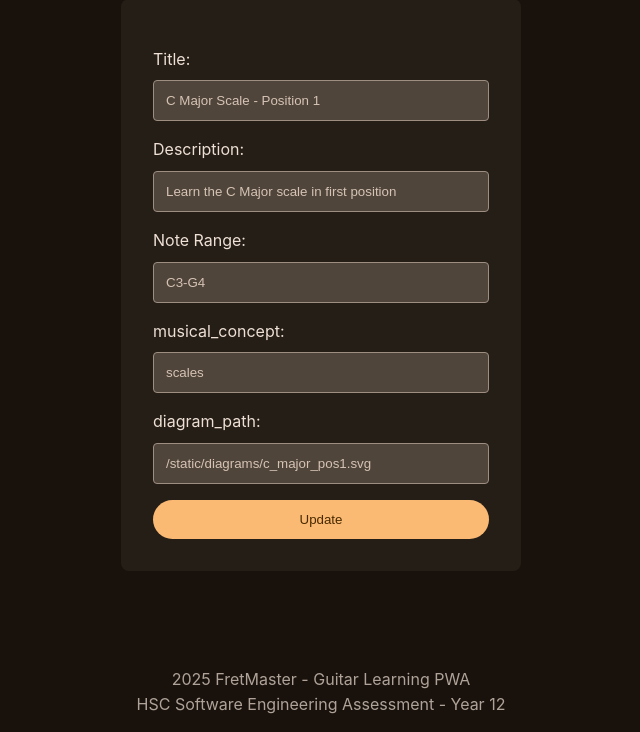
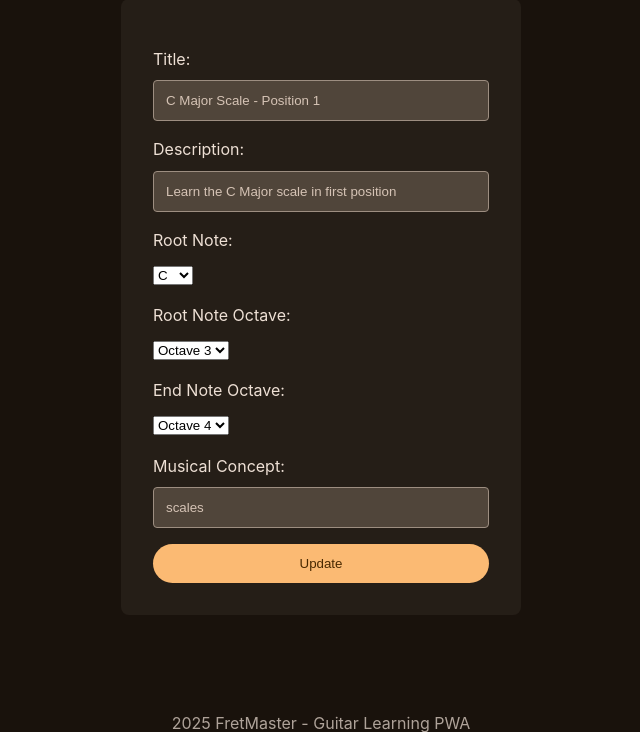
Before and after one commit to TheRatDefence/FretMaster-PWA--SWE-Assessment, a Flask app: page /exercises/1/edit in a window 1280 px wide. Shown: the part 174-906 px from the top of the page, without its empty margins (319-959 px from the left). Run offline with Flask 3, Linux system fonts and the light colour scheme; the visitor is signed in with stand-in values (Sample User, id 1); data comes from the database, SQL or seed files in the repository.

Commit message:
Added automatic diagram creation to exercise create and edit

```diff
--- a/app.py
+++ b/app.py
@@ -1,6 +1,9 @@
 import sys
 from pathlib import Path
 import os
+from tokenize import endpats
+
+from utils.generate_assets import create_diagram
 
 # Add the project root to Python path (fixes Windows import issues)
 sys.path.insert(0, str(Path(__file__).parent))
@@ -211,10 +214,18 @@
     if request.method == "POST":
         title = request.form['title']
         description = request.form['description']
-        note_range = request.form['note_range']
+
+        root_note_name = request.form['root_note_name']
+        root_note_octave = request.form['root_note_octave']
+        end_note_octave = request.form['end_note_octave']
+        note_range = root_note_name + root_note_octave + "-" + root_note_name + end_note_octave
+
         musical_concept = request.form['musical_concept']
-        svg_diagram_path = request.form['svg_diagram_path']
         user = session.get('user_id')
+
+        diagram = create_diagram(target_note=root_note_name + root_note_octave)  # Doesn't use end_note_octave yet
+        # URL-encode the filename to handle special characters like # in note names
+        svg_diagram_path = f"/static/diagrams/{diagram.name.replace('#', '%23')}"
 
         if not create_exercise(title, description, note_range, musical_concept, svg_diagram_path, user):
             flash('An exercise with that name already exists, please choose a new one', 'error')
@@ -239,16 +250,31 @@
     if request.method == "POST":
         title = request.form['title']
         description = request.form['description']
-        note_range = request.form['note_range']
+
+        root_note_name = request.form['root_note_name']
+        root_note_octave = request.form['root_note_octave']
+        end_note_octave = request.form['end_note_octave']
+        note_range = root_note_name + root_note_octave + "-" + root_note_name + end_note_octave
+
         musical_concept = request.form['musical_concept']
-        diagram_path = request.form['diagram_path']
 
-        if not update_exercise(exercise_id, title, description, note_range, musical_concept, diagram_path):
+        diagram = create_diagram(target_note=root_note_name + root_note_octave)  # Doesn't use end_note_octave yet
+        svg_diagram_path = f"/static/diagrams/{diagram.name.replace('#', '%23')}"
+
+        if not update_exercise(exercise_id, title, description, note_range, musical_concept, svg_diagram_path):
             flash('An exercise with that name already exists, please choose a new one', 'error')
             return render_template('exercises/edit.html', exercise=exercise)
         return redirect(url_for('exercise_detail', exercise_id=exercise_id))
     else:
-        return render_template('exercises/edit.html', exercise=exercise)
+        parts = exercise['note_range'].split("-")
+        root_note_name = parts[0][:-1]
+        root_note_octave = parts[0][-1]
+        end_note_octave = parts[1][-1]
+
+        return render_template('exercises/edit.html', exercise=exercise,
+                              root_note_name=root_note_name,
+                              root_note_octave=root_note_octave,
+                              end_note_octave=end_note_octave)
 
 # Delete an exercise - ADMIN ONLY
 @app.route('/exercises/<int:exercise_id>/delete', methods=['POST'])
@@ -299,7 +325,8 @@
         return redirect(url_for('sessions'))
 
     else:
-        return render_template('sessions/create.html', exercises=exercises)
+        preselected_exercise = request.args.get('exercise_id')
+        return render_template('sessions/create.html', exercises=exercises, preselected_exercise=preselected_exercise)
 
 # Edit session - LOGGED IN ONLY
 @app.route('/sessions/<int:session_id>/edit', methods=['GET', 'POST'])
--- a/templates/exercises/detail.html
+++ b/templates/exercises/detail.html
@@ -17,7 +17,12 @@
         {% endif %}
 
         <p class="date">Created: {{ exercise.created_at }}</p>
+        <img src="{{ exercise.svg_diagram_path }}">
     </div>
+
+    <a href="{{ url_for('create_session_route', exercise_id=exercise.id) }}">
+        <button>Practice This Exercise</button>
+    </a>
 
     {% if session.get('is_admin') == 1 %}
         <a href="{{ url_for('edit_exercise_route', exercise_id=exercise.id) }}">
--- a/templates/exercises/edit.html
+++ b/templates/exercises/edit.html
@@ -14,14 +14,40 @@
         <label for="description">Description:</label>
         <input type="text" name="description" value="{{ exercise.description }}">
 
-        <label for="note_range">Note Range:</label>
-        <input type="text" name="note_range" value="{{ exercise.note_range }}">
+        <label for="root_note_name">Root Note:</label>
+        <select name="root_note_name" required>
+            <option value="C" {% if root_note_name == 'C' %}selected{% endif %}>C</option>
+            <option value="C#" {% if root_note_name == 'C#' %}selected{% endif %}>C#</option>
+            <option value="D" {% if root_note_name == 'D' %}selected{% endif %}>D</option>
+            <option value="D#" {% if root_note_name == 'D#' %}selected{% endif %}>D#</option>
+            <option value="E" {% if root_note_name == 'E' %}selected{% endif %}>E</option>
+            <option value="F" {% if root_note_name == 'F' %}selected{% endif %}>F</option>
+            <option value="F#" {% if root_note_name == 'F#' %}selected{% endif %}>F#</option>
+            <option value="G" {% if root_note_name == 'G' %}selected{% endif %}>G</option>
+            <option value="G#" {% if root_note_name == 'G#' %}selected{% endif %}>G#</option>
+            <option value="A" {% if root_note_name == 'A' %}selected{% endif %}>A</option>
+            <option value="A#" {% if root_note_name == 'A#' %}selected{% endif %}>A#</option>
+            <option value="B" {% if root_note_name == 'B' %}selected{% endif %}>B</option>
+        </select>
 
-        <label for="musical_concept">musical_concept:</label>
+        <label for="root_note_octave">Root Note Octave:</label>
+        <select name="root_note_octave" required>
+            <option value="2" {% if root_note_octave == '2' %}selected{% endif %}>Octave 2</option>
+            <option value="3" {% if root_note_octave == '3' %}selected{% endif %}>Octave 3</option>
+            <option value="4" {% if root_note_octave == '4' %}selected{% endif %}>Octave 4</option>
+            <option value="5" {% if root_note_octave == '5' %}selected{% endif %}>Octave 5</option>
+        </select>
+
+        <label for="end_note_octave">End Note Octave:</label>
+        <select name="end_note_octave" required>
+            <option value="2" {% if end_note_octave == '2' %}selected{% endif %}>Octave 2</option>
+            <option value="3" {% if end_note_octave == '3' %}selected{% endif %}>Octave 3</option>
+            <option value="4" {% if end_note_octave == '4' %}selected{% endif %}>Octave 4</option>
+            <option value="5" {% if end_note_octave == '5' %}selected{% endif %}>Octave 5</option>
+        </select>
+
+        <label for="musical_concept">Musical Concept:</label>
         <input type="text" name="musical_concept" value="{{ exercise.musical_concept }}">
-
-        <label for="svg_diagram_path">diagram_path:</label>
-        <input type="text" name="svg_diagram_path" value="{{ exercise.svg_diagram_path }}">
 
         <button type="submit">Update</button>
     </form>
--- a/templates/sessions/create.html
+++ b/templates/sessions/create.html
@@ -11,7 +11,9 @@
         <label for="exercise_id">Exercise:</label>
         <select name="exercise_id" id="exercises" required>
             {% for exercise in exercises %}
-                <option value="{{ exercise.id }}">{{ exercise.title }}</option>
+                <option value="{{ exercise.id }}" {% if preselected_exercise and exercise.id == preselected_exercise|int %}selected{% endif %}>
+                    {{ exercise.title }}
+                </option>
             {% endfor %}
         </select>
 
```
Also changed, not shown: templates/exercises/create.html (+29 -7 lines).
